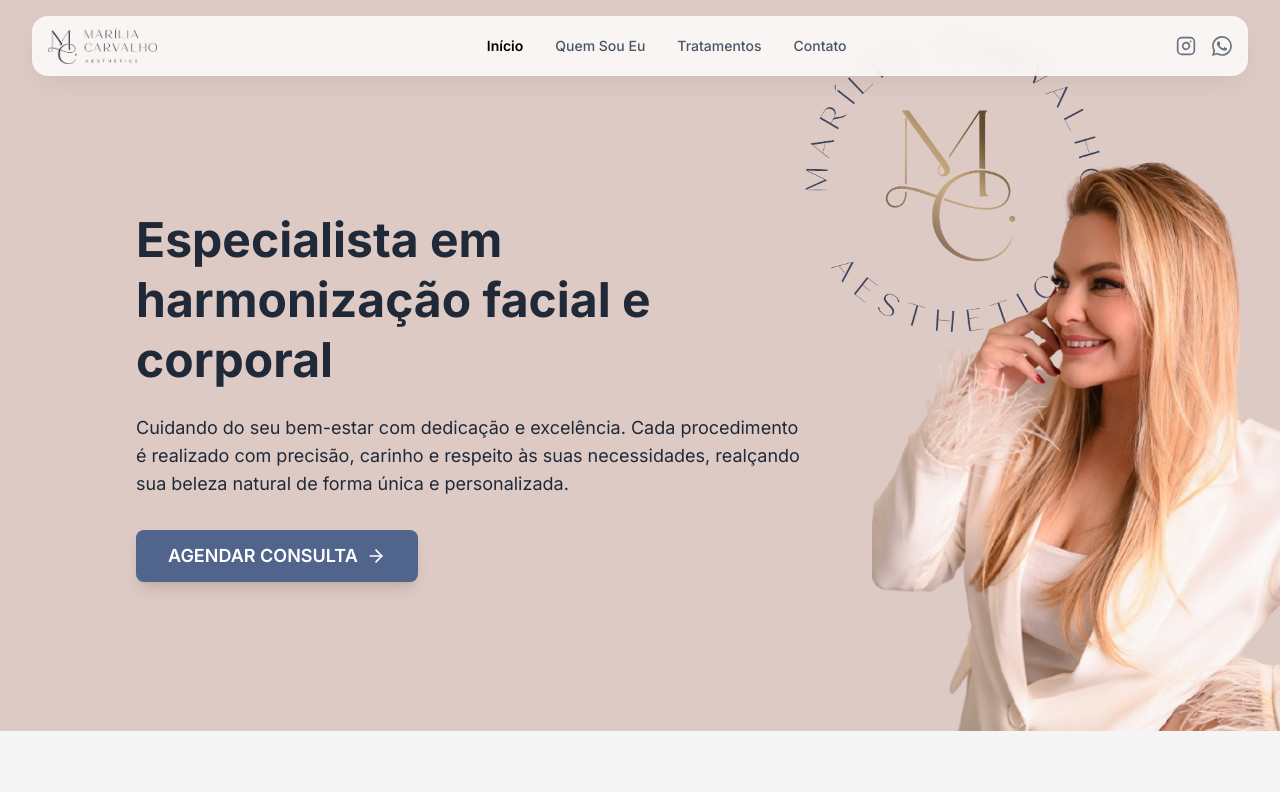
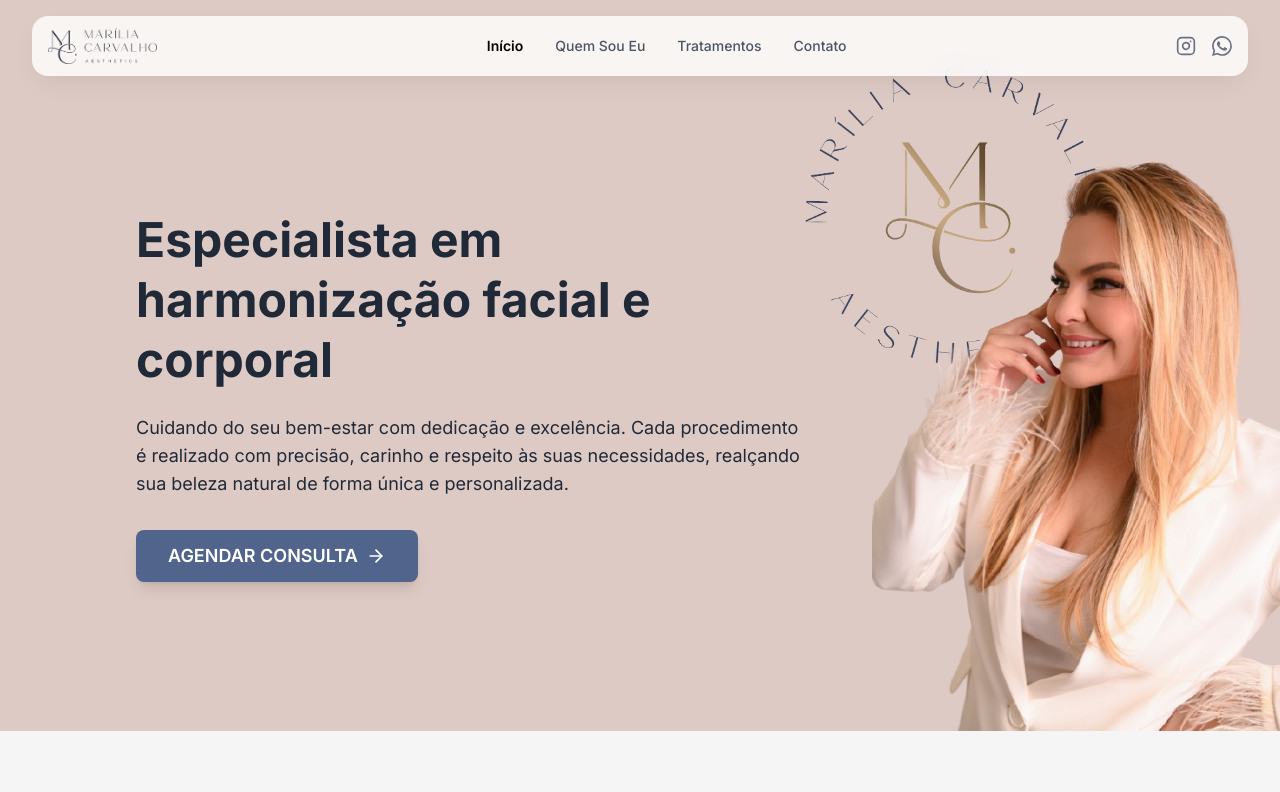
Before and after one commit to MiguelPacheco7/Marilia-Carvalho-Aesthetics, a website: page index.html in a window 1280 px wide. Shown: the top 792 px of the page. Drawn offline with Linux system fonts and the light colour scheme; a script that the page names is missing.

Commit message:
Twenty-fifth Commit

```diff
--- a/index.html
+++ b/index.html
@@ -432,7 +432,7 @@
 
                 <div class="hidden md:flex mx-auto gap-8 sm:gap-12 items-center md:ml-[120px]">
                     <div class="hidden md:block absolute top-0 right-0 z-0">
-                        <img src="/MARCA D_ÁGUA/MD21.png" alt="Logo" class="max-w-[300px] w-auto h-auto mt-8 mr-44">
+                        <img src="/MARCA D_ÁGUA/MD21.png" alt="Logo" class="max-w-[300px] w-auto h-auto mt-16 mr-44">
                     </div>
                     <div class="md:text-left text-center px-4">
                         <h1 class="text-4xl md:text-5xl font-bold color-subtitle mb-4 md:mb-6 leading-tight">
```
